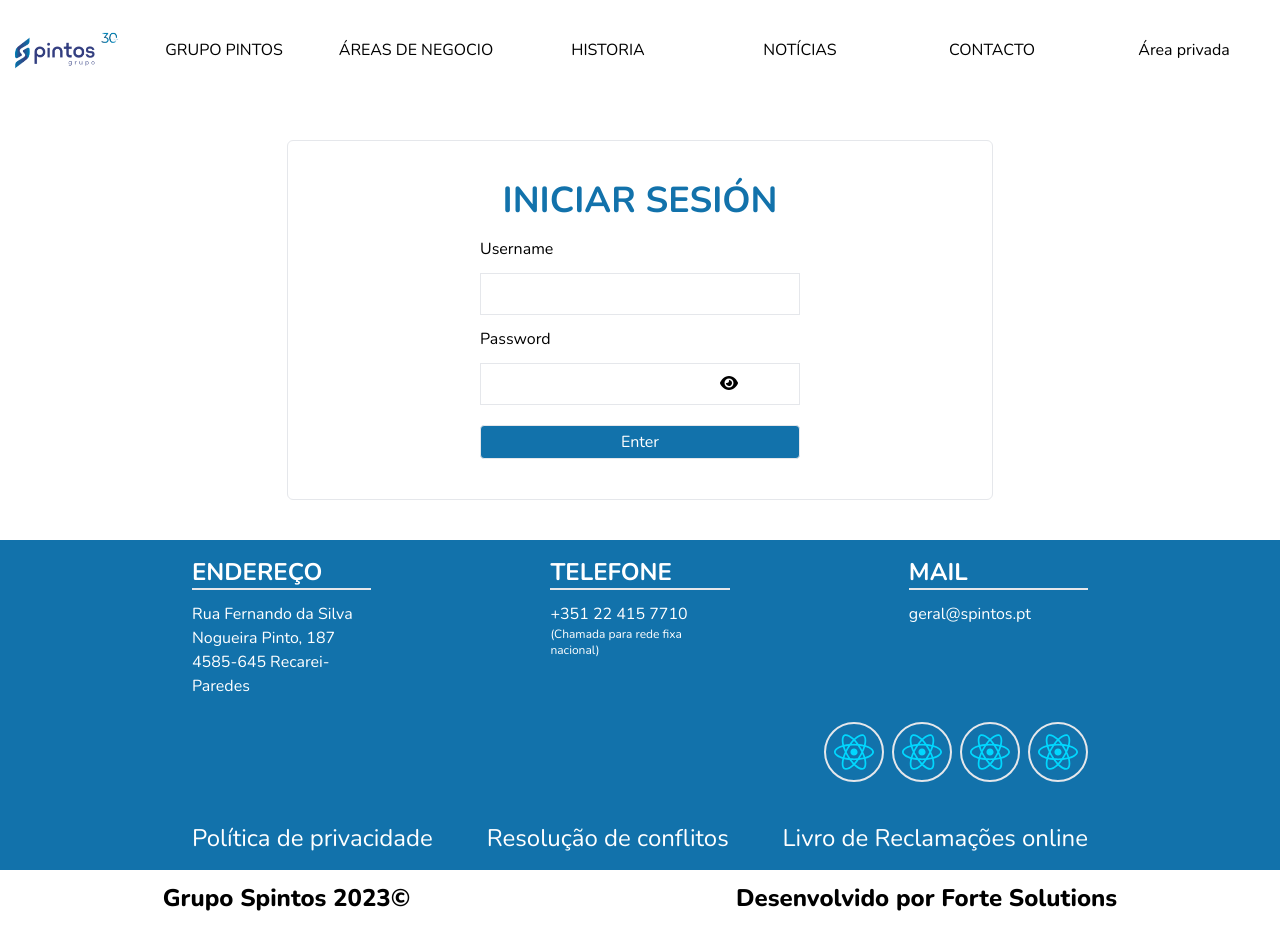
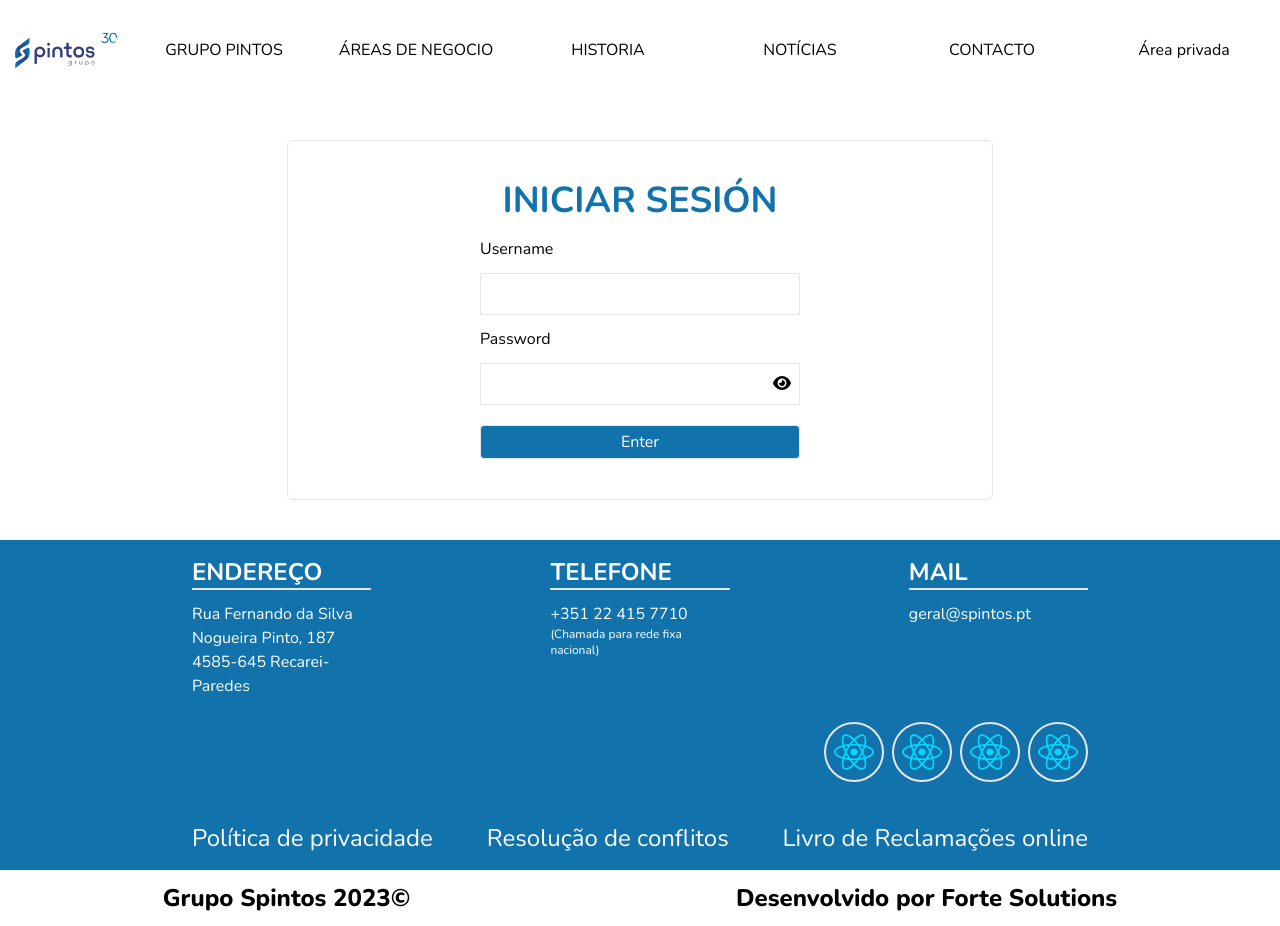
Before and after one commit to Fran-Lopez-Laperal/proyectPintos, a React (Vite) app in the folder WEB/: page /areaprivada in a window 1280 px wide. Built offline with nearby package versions, Linux system fonts and the light colour scheme; no server answers.

Commit message:
update form

```diff
--- a/WEB/src/pages/AreaPrivada.jsx
+++ b/WEB/src/pages/AreaPrivada.jsx
@@ -56,7 +56,7 @@ export function AreaPrivada() {
           <label className="" htmlFor="password">
             Password
           </label>
-          <div className="password-input border">
+          <div className="border flex justify-between items-center">
             <input
               className="px-3 py-2"
               type={showPassword ? 'text' : 'password'}
@@ -67,7 +67,7 @@ export function AreaPrivada() {
               value={password}
             />
             <span className="toggle-password" onClick={toggleShowPassword}>
-              <FontAwesomeIcon className="w-10" icon={showPassword ? faEyeSlash : faEye} />
+              <FontAwesomeIcon className="pr-2" icon={showPassword ? faEyeSlash : faEye} />
             </span>
           </div>
 
```
